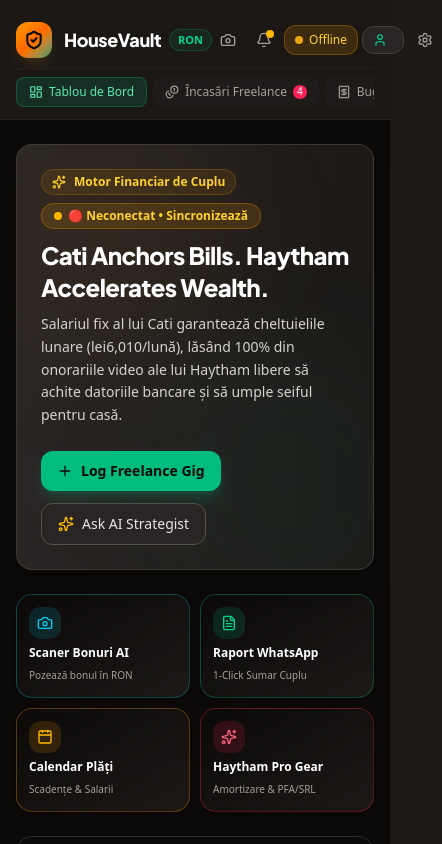
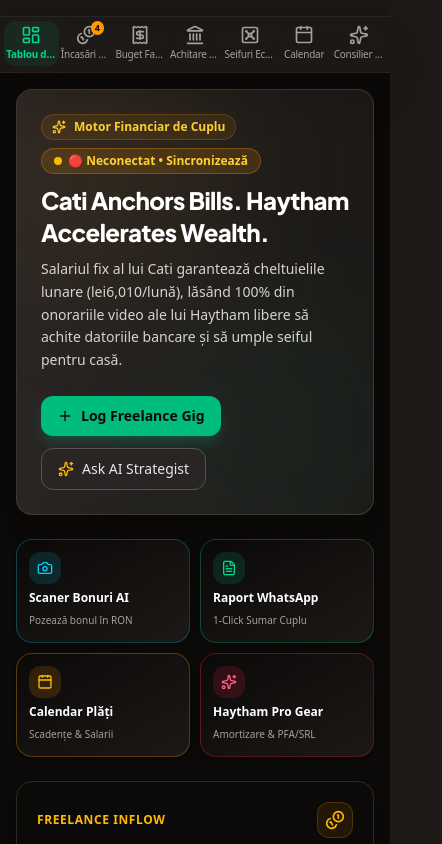
Before and after one commit to dyver2001/housevault, a React (Vite) app: page / in a window 390 px wide. Shown: the top 844 px of the page, 442 px wide, since content can reach past the window. Built offline with nearby package versions, Linux system fonts and the light colour scheme; a web font is replaced by a local one.

Commit message:
Implement 0-swipe mobile layout: fixed bottom dock navigation, compact top bar where Settings and all icons fit on any phone screen

```diff
--- a/src/App.tsx
+++ b/src/App.tsx
@@ -520,7 +520,7 @@ export const App: React.FC = () => {
       />
 
       {/* Main Tab View */}
-      <main className="flex-1 max-w-7xl w-full mx-auto px-4 sm:px-6 lg:px-8 py-6 sm:py-8">
+      <main className="flex-1 max-w-7xl w-full mx-auto px-4 sm:px-6 lg:px-8 pt-4 sm:pt-6 pb-28 lg:pb-8">
         {currentTab === 'dashboard' && (
           <DashboardView
             profile={profile}
--- a/src/components/Navbar.tsx
+++ b/src/components/Navbar.tsx
@@ -160,7 +160,7 @@ export const Navbar: React.FC<NavbarProps> = ({
           </nav>
 
           {/* Right Action Toolbar */}
-          <div className="flex items-center space-x-1 sm:space-x-2">
+          <div className="flex items-center space-x-1 sm:space-x-1.5 flex-shrink-0">
             {/* AI Receipt Scanner Quick Button */}
             <button
               onClick={onOpenScanner}
@@ -184,23 +184,23 @@ export const Navbar: React.FC<NavbarProps> = ({
             {syncCode ? (
               <button
                 onClick={onOpenSettings}
-                className="px-2.5 py-1.5 rounded-xl bg-emerald-500/15 hover:bg-emerald-500/25 border border-emerald-500/30 text-emerald-300 transition flex items-center space-x-1.5 text-xs font-bold shadow-sm cursor-pointer"
+                className="px-2 py-1.5 rounded-xl bg-emerald-500/15 hover:bg-emerald-500/25 border border-emerald-500/30 text-emerald-300 transition flex items-center space-x-1 text-xs font-bold shadow-sm cursor-pointer"
                 title={lang === 'ro' ? `Conectat Live (${syncCode})` : `Live Synced (${syncCode})`}
               >
                 <span className="relative flex h-2 w-2">
                   <span className="animate-ping absolute inline-flex h-full w-full rounded-full bg-emerald-400 opacity-75"></span>
                   <span className="relative inline-flex rounded-full h-2 w-2 bg-emerald-500"></span>
                 </span>
-                <span className="font-mono text-emerald-200">{syncCode}</span>
+                <span className="font-mono text-emerald-200 text-[11px]">{syncCode}</span>
               </button>
             ) : (
               <button
                 onClick={onOpenSettings}
-                className="px-2.5 py-1.5 rounded-xl bg-amber-500/15 hover:bg-amber-500/25 border border-amber-500/30 text-amber-300 transition flex items-center space-x-1.5 text-xs font-semibold cursor-pointer"
+                className="px-2 py-1.5 rounded-xl bg-amber-500/15 hover:bg-amber-500/25 border border-amber-500/30 text-amber-300 transition flex items-center space-x-1 text-xs font-semibold cursor-pointer"
                 title={lang === 'ro' ? 'Apasă pentru sincronizare' : 'Click to pair'}
               >
                 <span className="w-2 h-2 rounded-full bg-amber-400 animate-pulse" />
-                <span className="text-xs font-medium">{lang === 'ro' ? 'Offline' : 'Offline'}</span>
+                <span className="text-[11px] font-medium hidden sm:inline">{lang === 'ro' ? 'Offline' : 'Offline'}</span>
               </button>
             )}
 
@@ -208,65 +208,74 @@ export const Navbar: React.FC<NavbarProps> = ({
             {currentUser ? (
               <button
                 onClick={onOpenAuth}
-                className="px-2.5 py-1.5 rounded-xl bg-stone-800 hover:bg-stone-750 border border-stone-700 text-stone-200 transition flex items-center space-x-1.5 text-xs font-bold cursor-pointer"
+                className="px-2 py-1.5 rounded-xl bg-stone-800 hover:bg-stone-750 border border-stone-700 text-stone-200 transition flex items-center space-x-1 text-xs font-bold cursor-pointer"
                 title={`${currentUser.name} (${currentUser.email})`}
               >
                 <span className="w-4 h-4 rounded-full bg-emerald-500/20 text-emerald-400 flex items-center justify-center text-[10px]">
                   👤
                 </span>
-                <span className="hidden sm:inline">{currentUser.name.split(' ')[0]}</span>
+                <span className="hidden sm:inline text-[11px]">{currentUser.name.split(' ')[0]}</span>
               </button>
             ) : (
               <button
                 onClick={onOpenAuth}
-                className="px-2.5 py-1.5 rounded-xl bg-stone-800 hover:bg-stone-750 border border-stone-700 text-stone-300 transition flex items-center space-x-1.5 text-xs font-medium cursor-pointer"
+                className="px-2 py-1.5 rounded-xl bg-stone-800 hover:bg-stone-750 border border-stone-700 text-stone-300 transition flex items-center space-x-1 text-xs font-medium cursor-pointer"
                 title="Autentificare Cont"
               >
                 <User className="w-3.5 h-3.5 text-emerald-400" />
-                <span className="hidden sm:inline">{lang === 'ro' ? 'Login' : 'Login'}</span>
+                <span className="hidden sm:inline text-[11px]">{lang === 'ro' ? 'Login' : 'Login'}</span>
               </button>
             )}
 
-            {/* Settings */}
+            {/* Settings Button */}
             <button
               id="btn-open-settings"
               onClick={onOpenSettings}
               className="p-2 rounded-xl text-stone-400 hover:text-white hover:bg-stone-800 transition flex items-center text-sm font-medium border border-transparent hover:border-stone-700 cursor-pointer"
               title="Setări & Configurare"
             >
-              <Settings className="w-4 h-4" />
+              <Settings className="w-4 h-4 text-stone-300" />
             </button>
           </div>
         </div>
+      </div>
 
-        {/* Mobile Sub-Navigation Bar */}
-        <div className="flex lg:hidden overflow-x-auto py-2 space-x-1.5 border-t border-stone-800/60 no-scrollbar">
+      {/* Modern 0-Swipe Fixed Bottom Navigation Bar for Mobile */}
+      <nav
+        className="fixed bottom-0 left-0 right-0 z-50 bg-stone-900/98 backdrop-blur-xl border-t border-stone-800 px-1 py-1 lg:hidden flex items-center justify-around shadow-2xl"
+        style={{ paddingBottom: 'max(env(safe-area-inset-bottom, 0px), 6px)' }}
+      >
         {tabs.map((t) => {
           const Icon = t.icon;
           const isActive = currentTab === t.id;
           return (
             <button
               key={t.id}
-                id={`mobile-tab-${t.id}`}
+              id={`mobile-nav-${t.id}`}
               onClick={() => onSelectTab(t.id)}
-                className={`flex-shrink-0 flex items-center space-x-1.5 px-3 py-1.5 rounded-lg text-xs font-medium whitespace-nowrap transition-colors ${
+              className={`flex-1 flex flex-col items-center justify-center py-1 px-0.5 rounded-xl transition-all cursor-pointer relative ${
                 isActive
-                    ? 'bg-emerald-500/15 text-emerald-300 border border-emerald-500/30'
-                    : 'text-stone-400 bg-stone-800/40 hover:bg-stone-800'
+                  ? t.highlight
+                    ? 'text-amber-400 bg-amber-500/10'
+                    : 'text-emerald-400 bg-emerald-500/10'
+                  : 'text-stone-400 hover:text-stone-200'
               }`}
             >
-                <Icon className="w-3.5 h-3.5" />
-                <span>{t.label}</span>
+              <div className="relative">
+                <Icon className={`w-5 h-5 ${isActive ? (t.highlight ? 'text-amber-400' : 'text-emerald-400') : 'text-stone-400'}`} />
                 {t.badge !== undefined && (
-                  <span className={`px-1 rounded-full text-[10px] ${t.badgeAlert ? 'bg-rose-500 text-white' : 'bg-stone-700 text-amber-300'}`}>
+                  <span className="absolute -top-1 -right-2 px-1 rounded-full text-[9px] font-bold bg-amber-500 text-stone-950">
                     {t.badge}
                   </span>
                 )}
+              </div>
+              <span className={`text-[10px] tracking-tight mt-0.5 max-w-[50px] truncate ${isActive ? 'font-bold' : 'font-medium'}`}>
+                {t.label}
+              </span>
             </button>
           );
         })}
-        </div>
-      </div>
+      </nav>
     </header>
   );
 };
```
Lines whose indentation alone changed are shown as unchanged.
